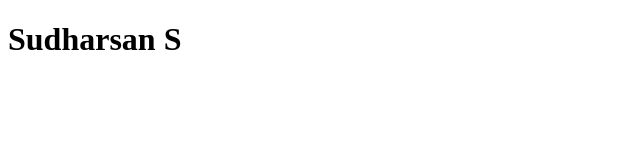
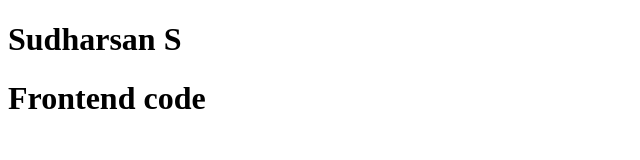
Before and after one commit to sudharsh-s/Instagram-Gallery, a plain HTML site: page index.html in a window 1280 px wide. Shown: the whole page, without its empty margins (0-640 px from the left). Drawn offline with Linux system fonts and the light colour scheme.

Commit message:
add frontend branch

```diff
--- a/index.html
+++ b/index.html
@@ -7,5 +7,6 @@
 </head>
 <body>
   <h1>Sudharsan S</h1>
+  <h1>Frontend code</h1>
 </body>
 </html>
```
